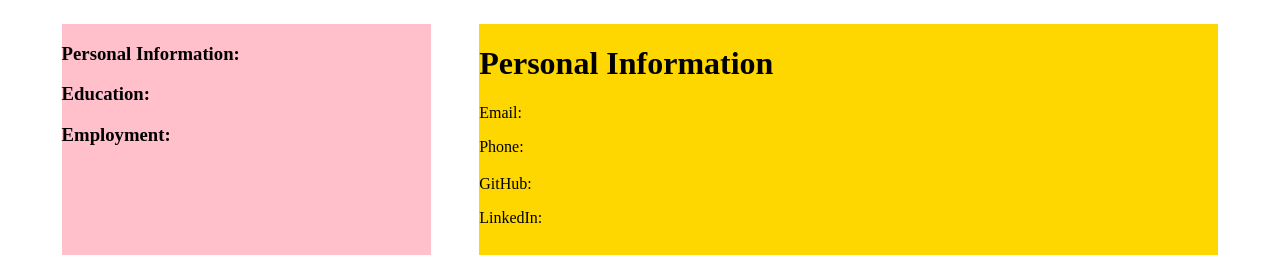
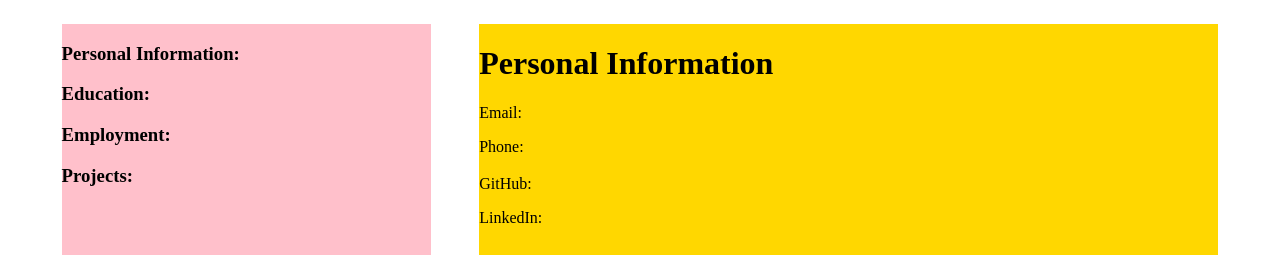
Before and after one commit to mastachiii/top-CVBuilder, a React (Vite) app: page / in a window 1280 px wide. Shown: the top 255 px of the page. Built offline with nearby package versions, Linux system fonts and the light colour scheme.

Commit message:
FEAT: Fixed Project Form

```diff
--- a/src/Editor.jsx
+++ b/src/Editor.jsx
@@ -110,7 +110,7 @@ function Employment({ handlers, index, activeIndex, activeHandler }) {
     }
 }
 
-function Project({ handlers, index }) {
+function Project({ handlers, index, activeIndex, activeHandler }) {
     const [details, setDetails] = useState({
         text: '',
         list: [],
@@ -126,6 +126,7 @@ function Project({ handlers, index }) {
         setDetails(detailCopy);
     };
 
+    if (index === activeIndex) {
         return (
             <div>
                 <Input text='Name' onChange={handleName} />
@@ -134,6 +135,9 @@ function Project({ handlers, index }) {
                 <Button text='Add' onClick={handleDetailsSubmit} />
             </div>
         );
+    } else {
+        return <p onClick={activeHandler(index)}>Project {index + 1}</p>;
+    }
 }
 
 function Technical({ handlers }) {
@@ -245,6 +249,20 @@ function Editor({
                     <Button text='Add Employment' onClick={employmentHandlers.add} />
                 )}
             </h3>
+            <h3 onClick={handleGeneralIndex(3)}>
+                Projects:
+                {generalIndex === 3 &&
+                    makeForm({
+                        handlers: projectHandlers,
+                        Component: Project,
+                        text: 'Project',
+                        activeIndex: projectIndex,
+                        activeHandler: handleProjectIndex,
+                    })}
+                {generalIndex === 3 && (
+                    <Button text='Add Project' onClick={projectHandlers.add} />
+                )}
+            </h3>
         </div>
     );
 }
```
Lines whose indentation alone changed are shown as unchanged.
